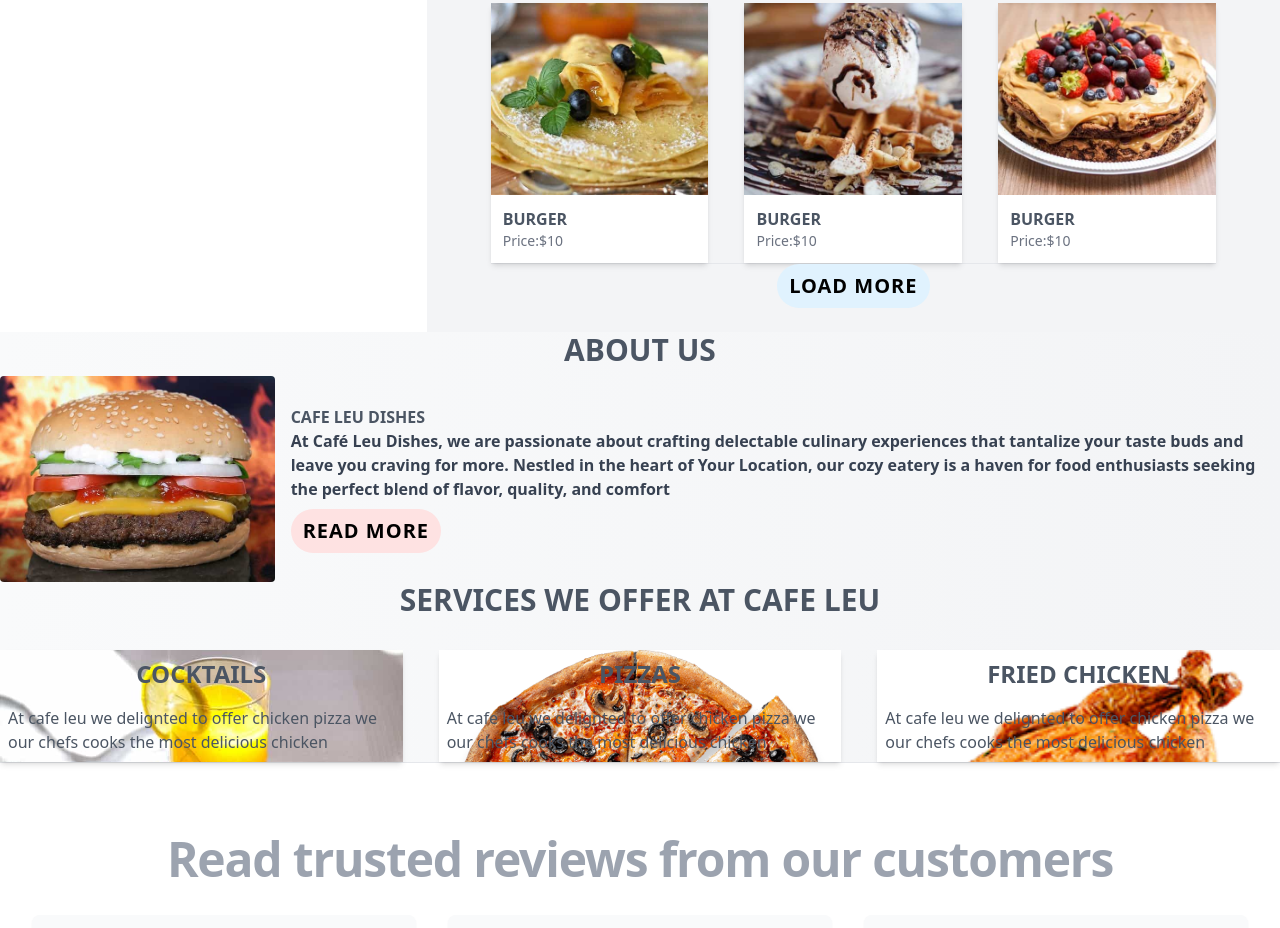
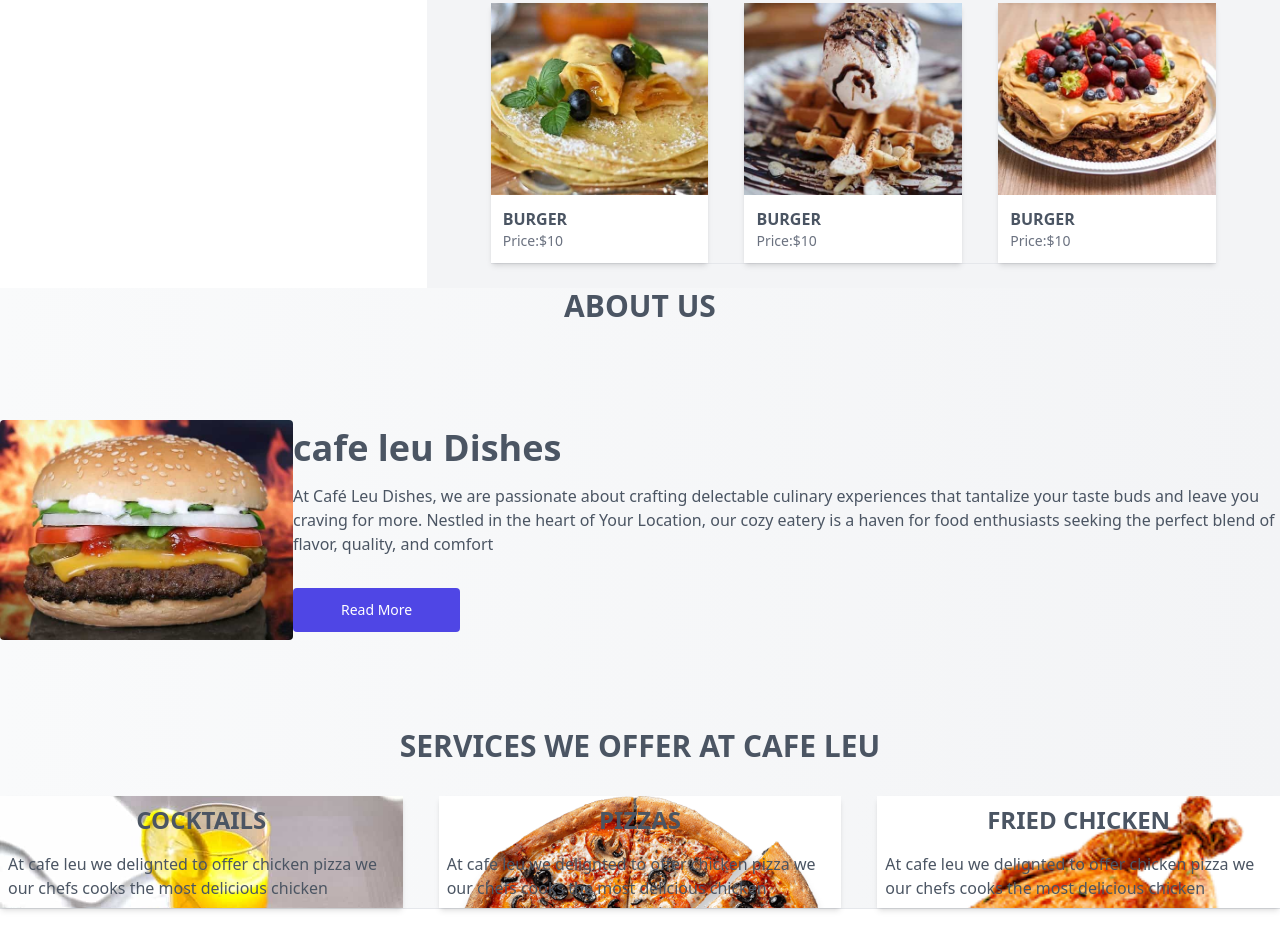
Before and after one commit to vickypython/Cafe-leu-dishes, a website: page public/idex.html in a window 1280 px wide. Shown: the part 647-1575 px from the top of the page. Drawn offline with Linux system fonts and the light colour scheme.

Commit message:
worked on the about section layout

```diff
--- a/public/idex.html
+++ b/public/idex.html
@@ -152,7 +152,7 @@
                 class="w-full h-32 md:h-48 object-cover"
               />
               <div class="m-3">
-                <span class="font-bold"></span>
+                <span class="font-bold">FRIED CHICKEN</span>
                 <span class="block text-gray-500 text-sm">Price:$20</span>
               </div>
               <div class="badge">
@@ -213,13 +213,7 @@
               </div>
             </div>
           </div>
-          <div class="flex justify-center">
-            <div
-              class="btn bg-sky-100 text-black hover:shadow-inner transform hover:scale-110 hover:bg-opacity-45 transition ease-out duration-200"
-            >
-              load more
-            </div>
-          </div>
+
         </div>
       </main>
     </div>
@@ -238,38 +232,35 @@
             class="float-right object-cover rounded"
           />
         </div>
-        <div class="ml-4 justify-center items-center">
-          <h2 class="text-gray-600 font-bold uppercase justify-center">
-            cafe leu Dishes
-          </h2>
-          <div class="text-wrap">
-            <p class="text-gray-700 font-semibold">
+        <div class="lg:py-24">
+          <h2 class="text-3xl font-bold sm:text-4xl">cafe leu Dishes</h2>
+
+          <p class="mt-4 text-gray-600">
             At Café Leu Dishes, we are passionate about crafting delectable
             culinary experiences that tantalize your taste buds and leave you
             craving for more. Nestled in the heart of Your Location, our cozy
-              eatery is a haven for food enthusiasts seeking the perfect blend
-              of flavor, quality, and comfort
+            eatery is a haven for food enthusiasts seeking the perfect blend of
+            flavor, quality, and comfort
           </p>
-          </div>
-          <div class="float-center">
-            <button
-              class="btn bg-red-100 text-black justify-center p-2 mt-2 hover:shadow-inner transform hover:scale-110 hover:bg-opacity-45 transition ease-out duration-200"
+
+          <a
+            href="#"
+            class="mt-8 inline-block rounded bg-indigo-600 px-12 py-3 text-sm font-medium text-white transition hover:bg-indigo-700 focus:outline-none focus:ring focus:ring-yellow-400"
           >
-              Read more
-            </button>
-          </div>
+            Read More
+          </a>
         </div>
       </div>
     </div>
     <!--service we offer at cafe leu-->
-<div class="mt-0 bg-gradient-to-r from-gray-50 to-gray-100 ">
+    <div class="mt-0 bg-gradient-to-r from-gray-50 to-gray-100">
       <div class="text-center font-bold text-3xl uppercase">
         services we offer at cafe leu
       </div>
       <div class="mt-8 border-b border-gray-200 lg:grid grid-cols-3 gap-9">
         <!--cards for service goes here-->
         <div
-      class=" bg-white overflow-hidden shadow-md bg-no-repeat bg-cover"
+          class="bg-white overflow-hidden shadow-md bg-no-repeat bg-cover"
           style="background-image: url(./image/menu-9.jpg)"
         >
           <h1 class="font-bold uppercase mt-2 text-center text-2xl">
@@ -284,9 +275,7 @@
           class="bg-white overflow-hidden shadow-md bg-no-repeat bg-cover"
           style="background-image: url(./image/home-img-3.png)"
         >
-      <h1 class="font-bold uppercase mt-2 text-center text-2xl">
-        pizzas
-      </h1>
+          <h1 class="font-bold uppercase mt-2 text-center text-2xl">pizzas</h1>
           <p class="mt-2 p-2">
             At cafe leu we delignted to offer chicken pizza we our chefs cooks
             the most delicious chicken
@@ -306,10 +295,6 @@
         </div>
       </div>
     </div>
-
-
-
-
 
     <!--testimonal-->
     <div class="bg-white mt-2">
@@ -555,8 +540,6 @@
       </div>
     </div>
 
-
-
     <script src="index.js"></script>
   </body>
 </html>
```
Also changed, not shown: public/style.css. Lines whose indentation alone changed are shown as unchanged.
